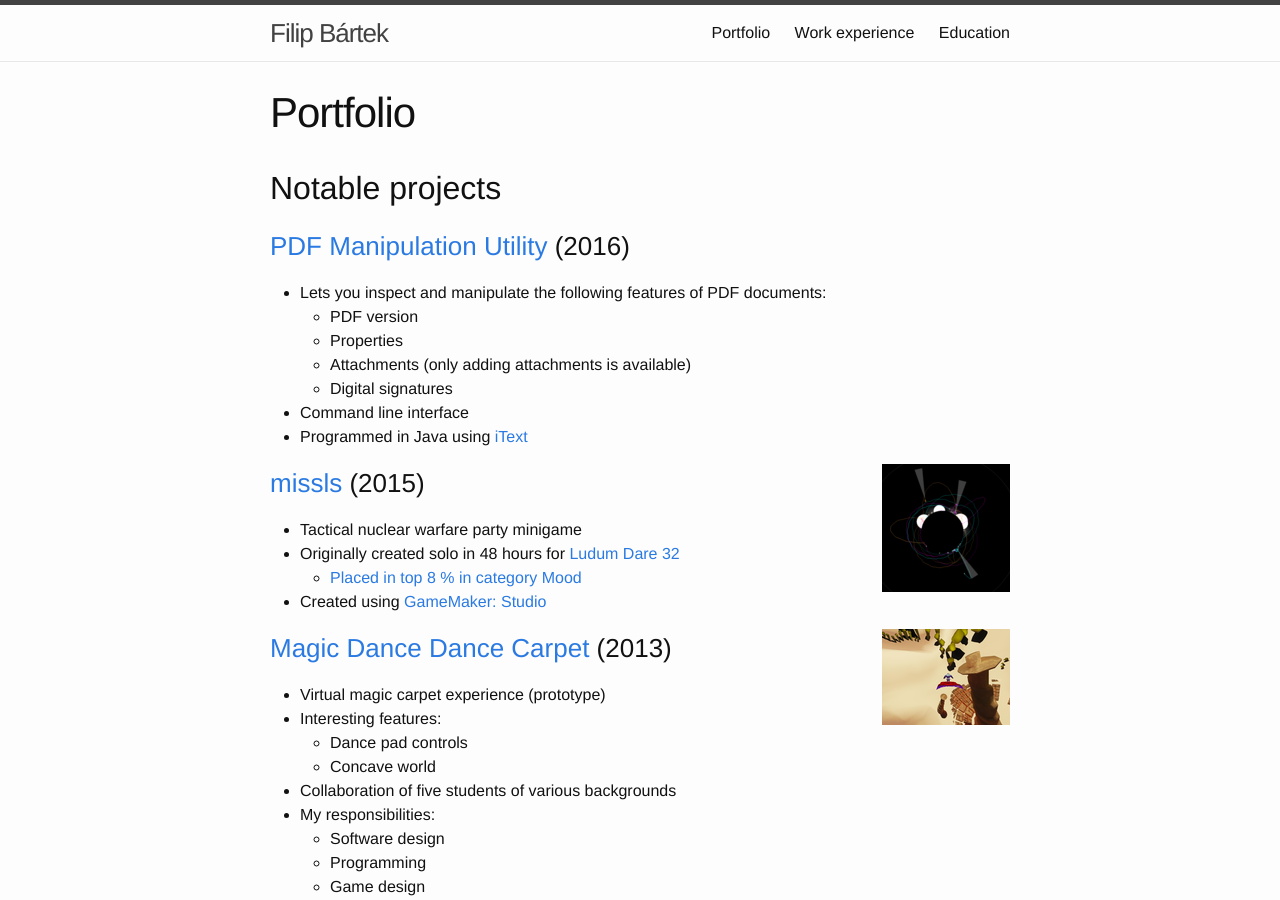
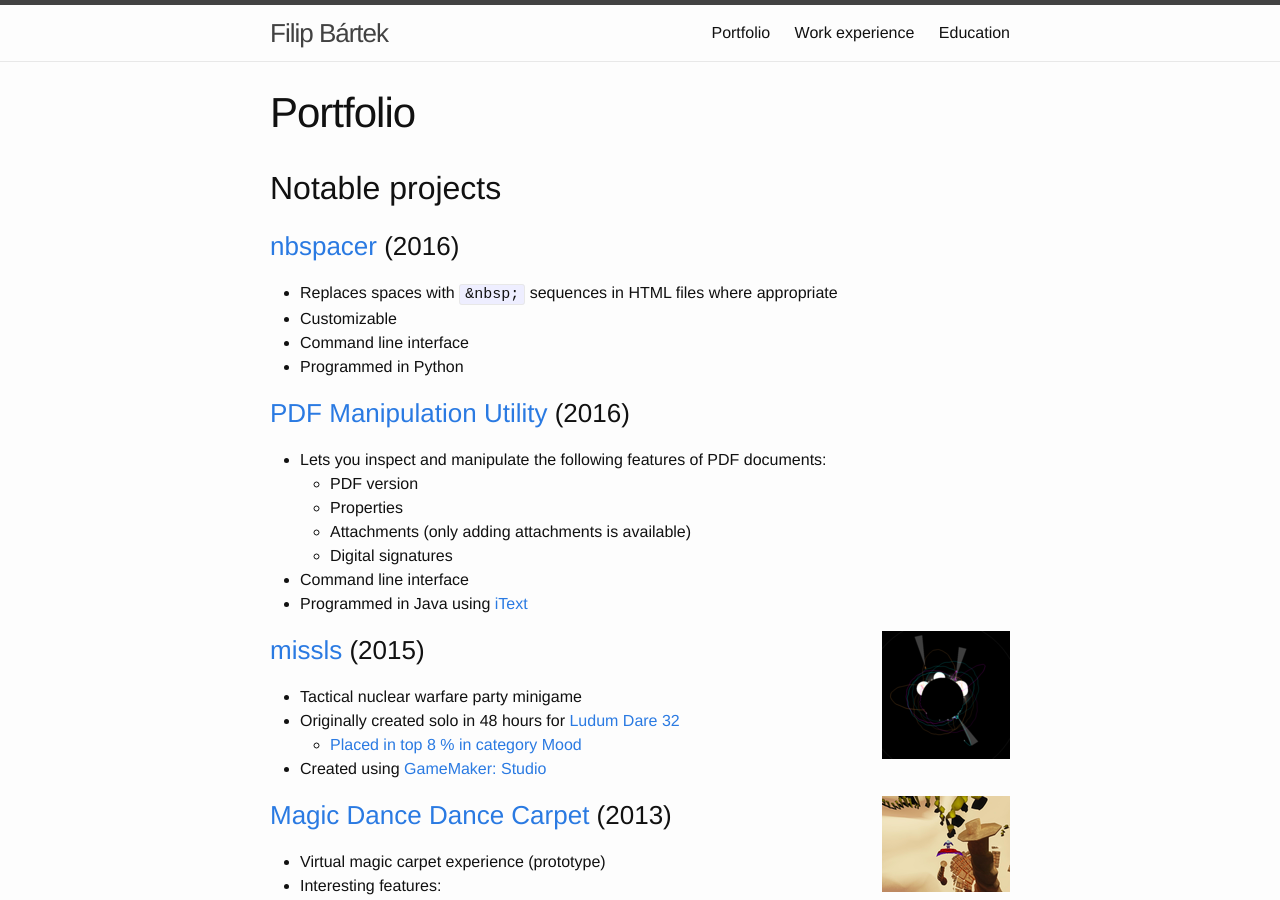
Before and after one commit to filipbartek/filipbartek.github.io, a Jekyll site: the page built from 0-portfolio.md, in a window 1280 px wide and 900 px high. Built offline with Jekyll 4.4.1, drawn with Linux system fonts in a browser that asks for light colours.

Commit message:
portfolio: Add nbspacer

```diff
--- a/0-portfolio.md
+++ b/0-portfolio.md
@@ -5,6 +5,13 @@ permalink: /portfolio/
 ---
 
 # Notable projects
+
+## [nbspacer](https://github.com/filipbartek/nbspacer) (2016)
+
+* Replaces spaces with `&nbsp;` sequences in HTML files where appropriate
+* Customizable
+* Command line interface
+* Programmed in Python
 
 ## [PDF Manipulation Utility](http://hobrasoft-cz.github.io/PDFMU/) (2016)
 
```
